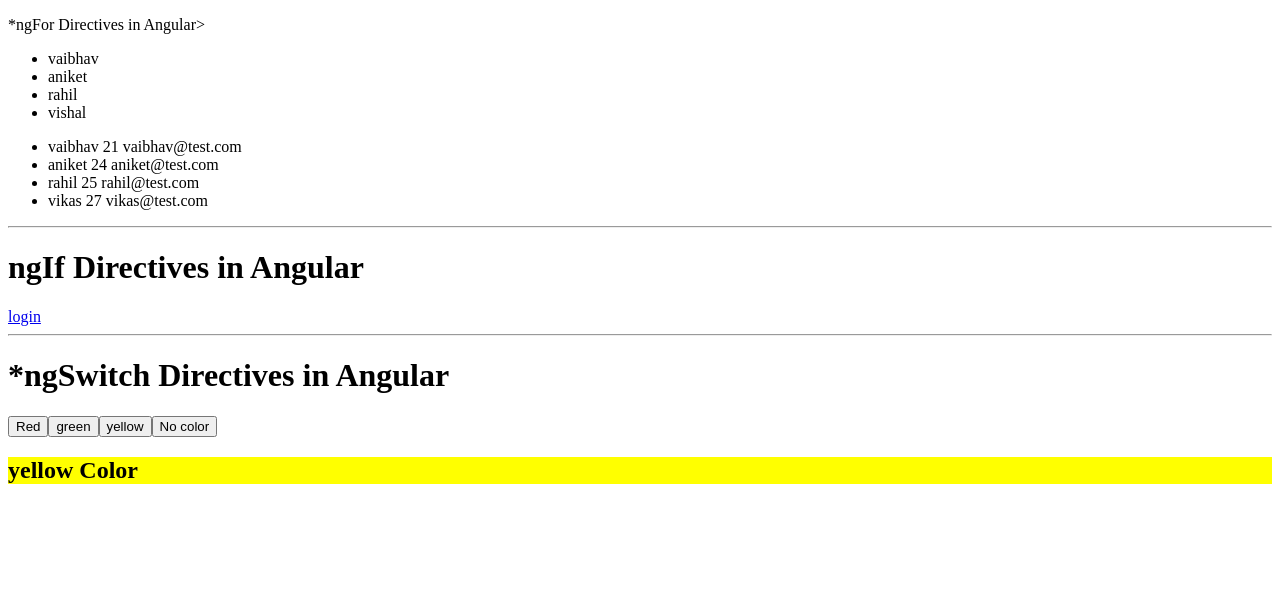
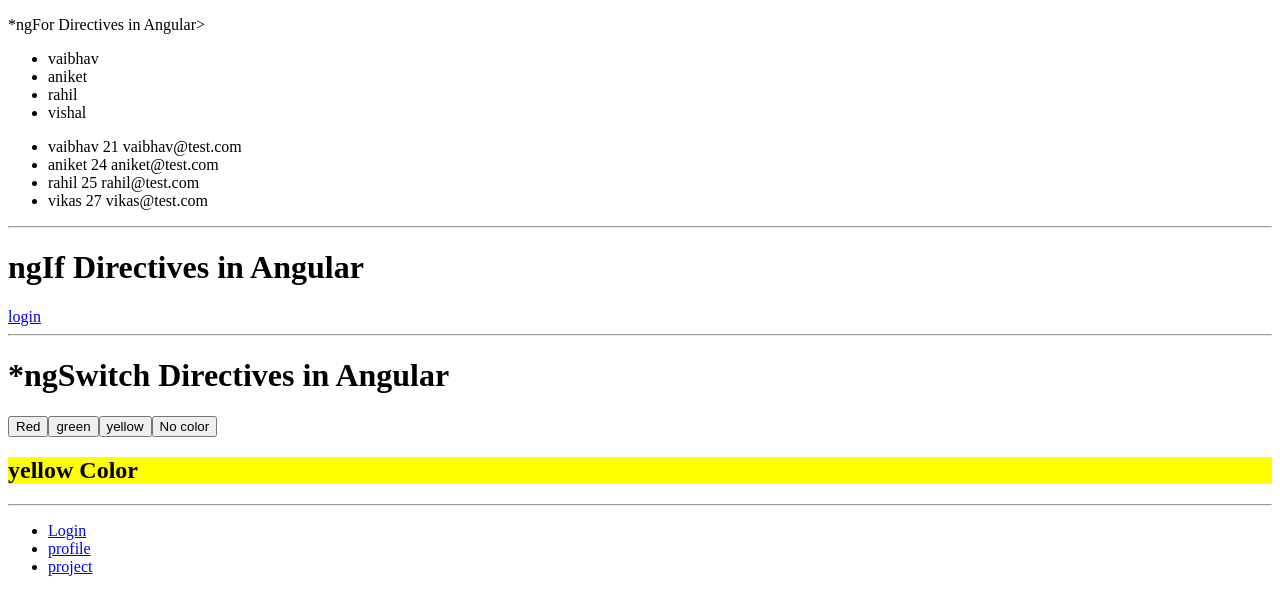
Before and after one commit to vaibhavkate7/Angular-training, an Angular app: page / in a window 1280 px wide. Shown: the top 614 px of the page. Built offline with nearby package versions, Linux system fonts and the light colour scheme.

Commit message:
learn: learn about Basic Routing

```diff
--- a/src/app/project/project.component.html
+++ b/src/app/project/project.component.html
@@ -37,3 +37,15 @@
 <h2 *ngSwitchCase="'yellow'" style="background-color: yellow;">yellow Color</h2>
 <h2 *ngSwitchDefault=>No Color Mach</h2>
 </div>
+<hr>
+ <ul>
+  <li>
+     <a routerLink="/login">Login</a>
+  </li>
+   <li>
+     <a routerLink="/profile">profile</a>
+  </li>
+   <li>
+     <a routerLink="/project">project</a>
+  </li>
+</ul>
--- a/src/app/project/project.component.ts
+++ b/src/app/project/project.component.ts
@@ -1,10 +1,12 @@
 import { Component } from '@angular/core';
 import { NgForOf, } from "../../../node_modules/@angular/common/common_module.d-NEF7UaHr";
 import { NgFor, NgIf ,NgSwitch, NgSwitchCase,NgSwitchDefault } from '@angular/common';
+import { RouterLink } from '@angular/router';
 
 @Component({
   selector: 'app-project',
-  imports: [NgFor, NgIf, NgSwitch, NgSwitchCase, NgSwitchDefault],
+  imports: [NgFor, NgIf, NgSwitch, NgSwitchCase, NgSwitchDefault,RouterLink,
+],
   templateUrl: './project.component.html',
   styleUrl: './project.component.css'
 })
```
